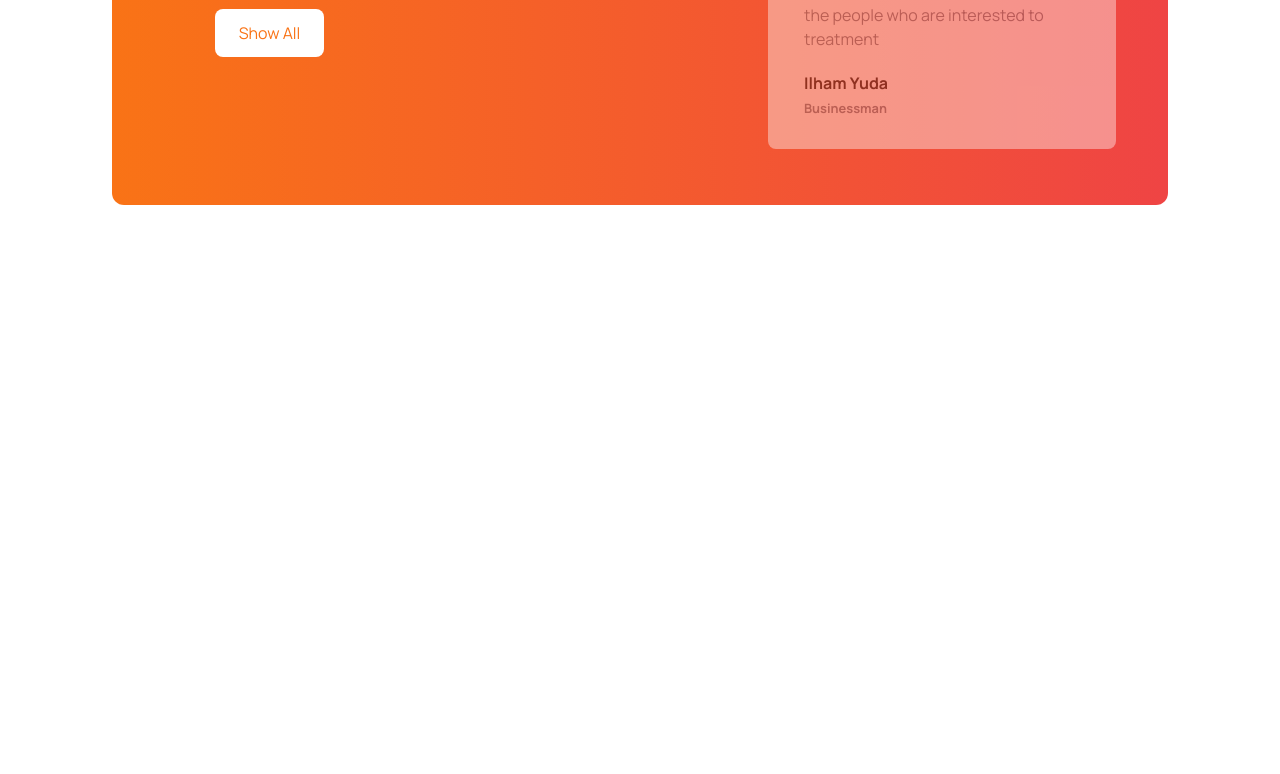
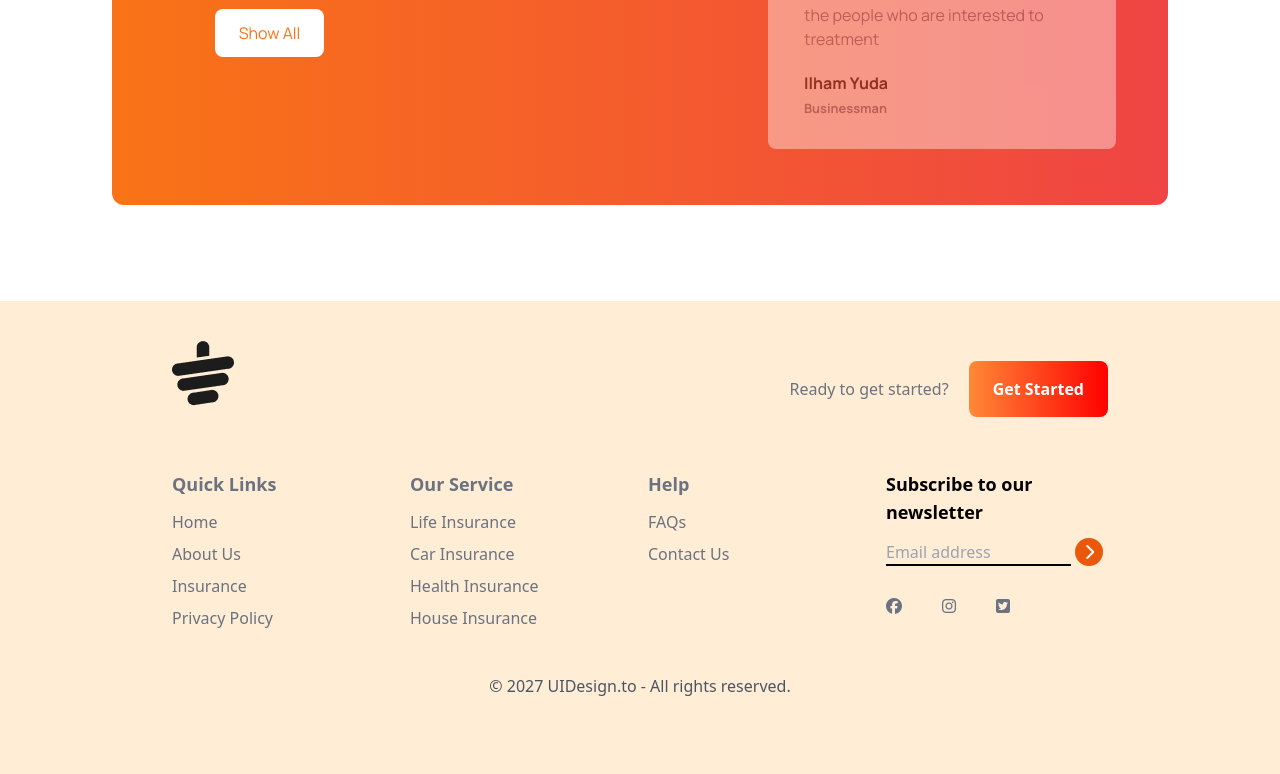
Before and after one commit to rimasultana/tea-house-twind, a plain HTML site: page index.html in a window 1280 px wide. Shown: the part 2201-2975 px from the top of the page. Before the commit the page ends 2502 px from the top, so only its background shows below. Drawn offline with nearby package versions, Linux system fonts and the light colour scheme.

Commit message:
complete

```diff
--- a/index.html
+++ b/index.html
@@ -177,18 +177,18 @@
             </div>
           </div>
           <!-- review card section -->
-          <div class="relative py-24 ">
+          <div class="relative py-24">
             <div class="absolute z-10 top-44 md:top-52">
               <div
-            class=" h-56 w-full md:w-3/4 bg-white text-black rounded-lg  flex items-center px-9"
+                class="h-56 w-full md:w-3/4 bg-white text-black rounded-lg flex items-center px-9"
               >
                 <div class="absolute -top-5 -left-5 rounded-full bg-white">
                   <img class="p-1" src="images/client.png" alt="" />
                 </div>
                 <div>
                   <p class="text-gray-500 mb-5">
-                We are providing the best and suitable home insurance services
-                for the people who are interested to treatment
+                    We are providing the best and suitable home insurance
+                    services for the people who are interested to treatment
                   </p>
                   <h2 class="font-bold">Ilham Yuda</h2>
                   <small class="text-gray-500 font-bold">Businessman</small>
@@ -198,7 +198,7 @@
 
             <!-- top card -->
             <div
-              class="relative left-8 md:left-32 h-56 w-full md:w-3/4 bg-white text-black rounded-lg  flex items-center px-9 opacity-40"
+              class="relative left-8 md:left-32 h-56 w-full md:w-3/4 bg-white text-black rounded-lg flex items-center px-9 opacity-40"
             >
               <div class="absolute -top-5 -left-5 rounded-full bg-white">
                 <img class="p-1" src="images/client.png" alt="" />
@@ -214,7 +214,7 @@
             </div>
             <!-- bottom card -->
             <div
-            class="relative left-8 md:left-32 top-10 opacity-40 h-56 w-full md:w-3/4 bg-white text-black rounded-lg  flex items-center px-9"
+              class="relative left-8 md:left-32 top-10 opacity-40 h-56 w-full md:w-3/4 bg-white text-black rounded-lg flex items-center px-9"
             >
               <div class="absolute -top-5 -left-5 rounded-full bg-white">
                 <img class="p-1" src="images/client.png" alt="" />
@@ -232,5 +232,98 @@
         </div>
       </section>
     </main>
+    <footer class="bg-orange-100 text-gray-500 py-10 px-4 md-px-16">
+      <div class="w-9/12 mx-auto">
+        <!-- logo -->
+        <div class="mb-8 flex justify-between items-center">
+          <img class="mb-8" src="images/cup.png" alt="" />
+          <div class="flex items-center gap-5">
+            <h4>Ready to get started?</h4>
+            <button
+              class="bg-gradient-to-r from-[#FF8938] to-[#FF0000] ... px-6 py-4 rounded-lg font-semibold text-white"
+            >
+              Get Started
+            </button>
+          </div>
+        </div>
+        <!-- links -->
+        <div class="grid grid-cols-1 md:grid-cols-2 lg:grid-cols-4 gap-4">
+          <!-- first-column-->
+          <div>
+            <h2 class="font-semibold text-lg mb-3">Quick Links</h2>
+            <ul class="space-y-2">
+              <li>
+                <a class="hover:text-orange-600" href="#">Home</a>
+              </li>
+              <li>
+                <a class="hover:text-orange-600" href="#">About Us</a>
+              </li>
+              <li>
+                <a class="hover:text-orange-600" href="#">Insurance</a>
+              </li>
+              <li>
+                <a class="hover:text-orange-600" href="#">Privacy Policy</a>
+              </li>
+            </ul>
+          </div>
+          <!-- 2nd column -->
+          <div>
+            <h2 class="font-semibold text-lg mb-3">Our Service</h2>
+            <ul class="space-y-2">
+              <li>
+                <a class="hover:text-orange-600" href="#">Life Insurance</a>
+              </li>
+              <li>
+                <a class="hover:text-orange-600" href="#">Car Insurance</a>
+              </li>
+              <li>
+                <a class="hover:text-orange-600" href="#">Health Insurance</a>
+              </li>
+              <li>
+                <a class="hover:text-orange-600" href="#">House Insurance</a>
+              </li>
+            </ul>
+          </div>
+          <!-- 3rd column -->
+          <div>
+            <h2 class="font-semibold text-lg mb-3">Help</h2>
+            <ul class="space-y-2">
+              <li>
+                <a class="hover:text-orange-600" href="#">FAQs</a>
+              </li>
+              <li>
+                <a class="hover:text-orange-600" href="#">Contact Us</a>
+              </li>
+            </ul>
+          </div>
+          <!-- 4th column -->
+          <div>
+            <h2 class="font-bold text-black text-lg mb-3">
+              Subscribe to our newsletter
+            </h2>
+            <div class="flex flex-col space-y-2 mb-4">
+              <div>
+                <input
+                  class="bg-transparent border-b-2 border-black w-5/6"
+                  type="text"
+                  placeholder="Email address"
+                />
+                <i
+                  class="fa-solid fa-chevron-right w-7 h-7 bg-orange-600 inline-flex rounded-full text-white justify-center items-center"
+                ></i>
+                <div class="flex gap-10  w2/5 mb-2 mt-8 text-left">
+                  <i class="fa-brands fa-facebook"></i>
+                  <i class="fa-brands fa-instagram"></i>
+                  <i class="fa-brands fa-square-twitter"></i>
+                </div>
+              </div>
+            </div>
+          </div>
+        </div>
+      </div>
+      <div class="text-center mt-9 mb-9">
+        <p class="text-gray-600">© 2027 UIDesign.to - All rights reserved.</p>
+      </div>
+    </footer>
   </body>
 </html>
```
Lines whose indentation alone changed are shown as unchanged.
